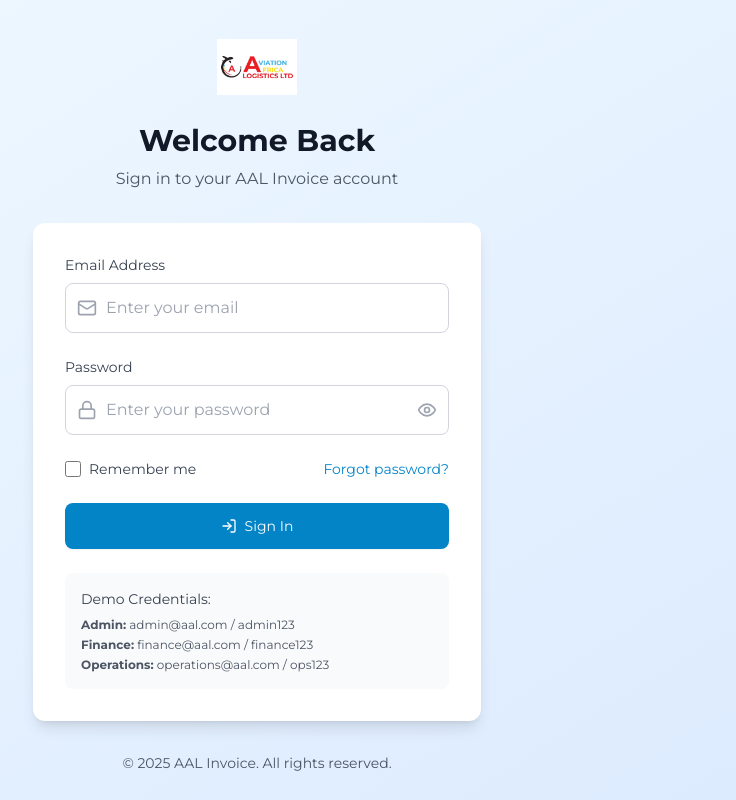
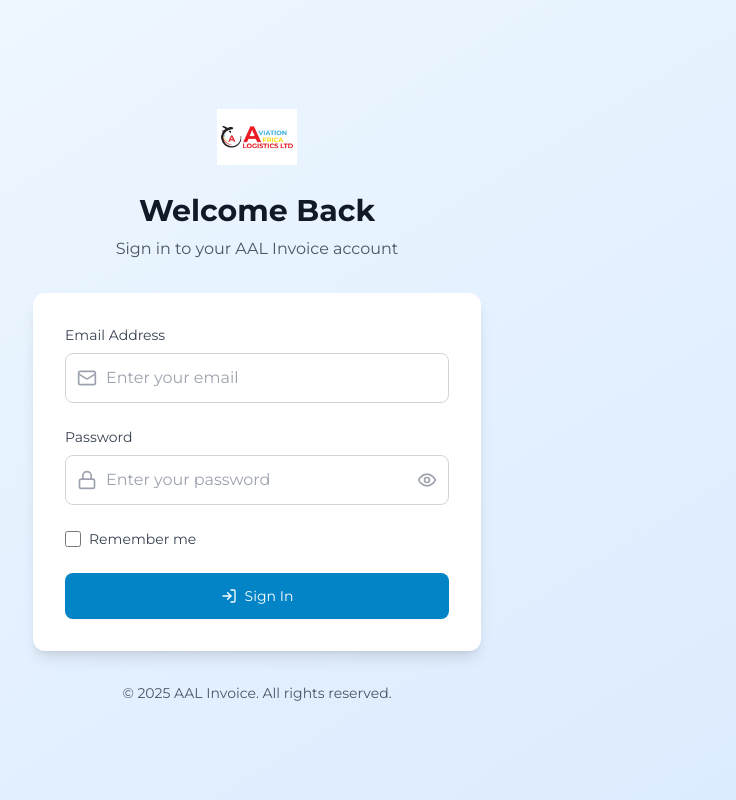
Before and after one commit to ClementGakire/aal-invoice-systm, a React (Vite) app: page / in a window 1280 px wide. Shown: the whole page, without its empty margins (383-1119 px from the left). Built offline with nearby package versions, Linux system fonts and the light colour scheme.

Commit message:
removed demo accounts on login

```diff
--- a/src/pages/LoginPage.tsx
+++ b/src/pages/LoginPage.tsx
@@ -143,12 +143,12 @@
                   Remember me
                 </label>
               </div>
-              <button
+              {/* <button
                 type="button"
                 className="text-sm text-sky-600 hover:text-sky-500"
               >
                 Forgot password?
-              </button>
+              </button> */}
             </div>
 
             {/* Submit Button */}
@@ -172,7 +172,7 @@
           </form>
 
           {/* Demo Credentials */}
-          <div className="mt-6 p-4 bg-gray-50 rounded-lg">
+          {/* <div className="mt-6 p-4 bg-gray-50 rounded-lg">
             <h3 className="text-sm font-medium text-gray-700 mb-2">
               Demo Credentials:
             </h3>
@@ -187,7 +187,7 @@
                 <strong>Operations:</strong> operations@aal.com / ops123
               </p>
             </div>
-          </div>
+          </div> */}
         </div>
 
         {/* Footer */}
```
